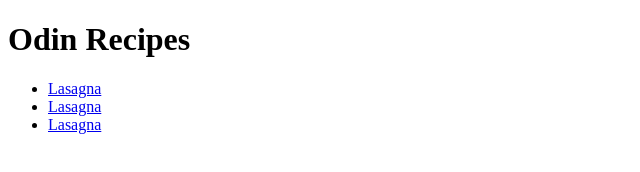
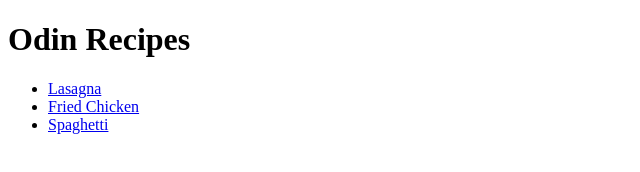
Before and after one commit to jrrcode/odin-recipes, a plain HTML site: page index.html in a window 1280 px wide. Shown: the full height of the page, 0-640 px from the left. Drawn offline with Linux system fonts and the light colour scheme.

Commit message:
Edited recipe list
It was showing lasagna on all items

```diff
--- a/index.html
+++ b/index.html
@@ -5,8 +5,8 @@
         <h1>Odin Recipes</h1>
         <ul>
             <li><a href="recipes/lasagna.html">Lasagna</a></li>
-            <li><a href="recipes/friedchicken.html">Lasagna</a></li>
-            <li><a href="recipes/spaghetti.html">Lasagna</a></li>
+            <li><a href="recipes/friedchicken.html">Fried Chicken</a></li>
+            <li><a href="recipes/spaghetti.html">Spaghetti</a></li>
         </ul>
     </body>
 </html>
```
